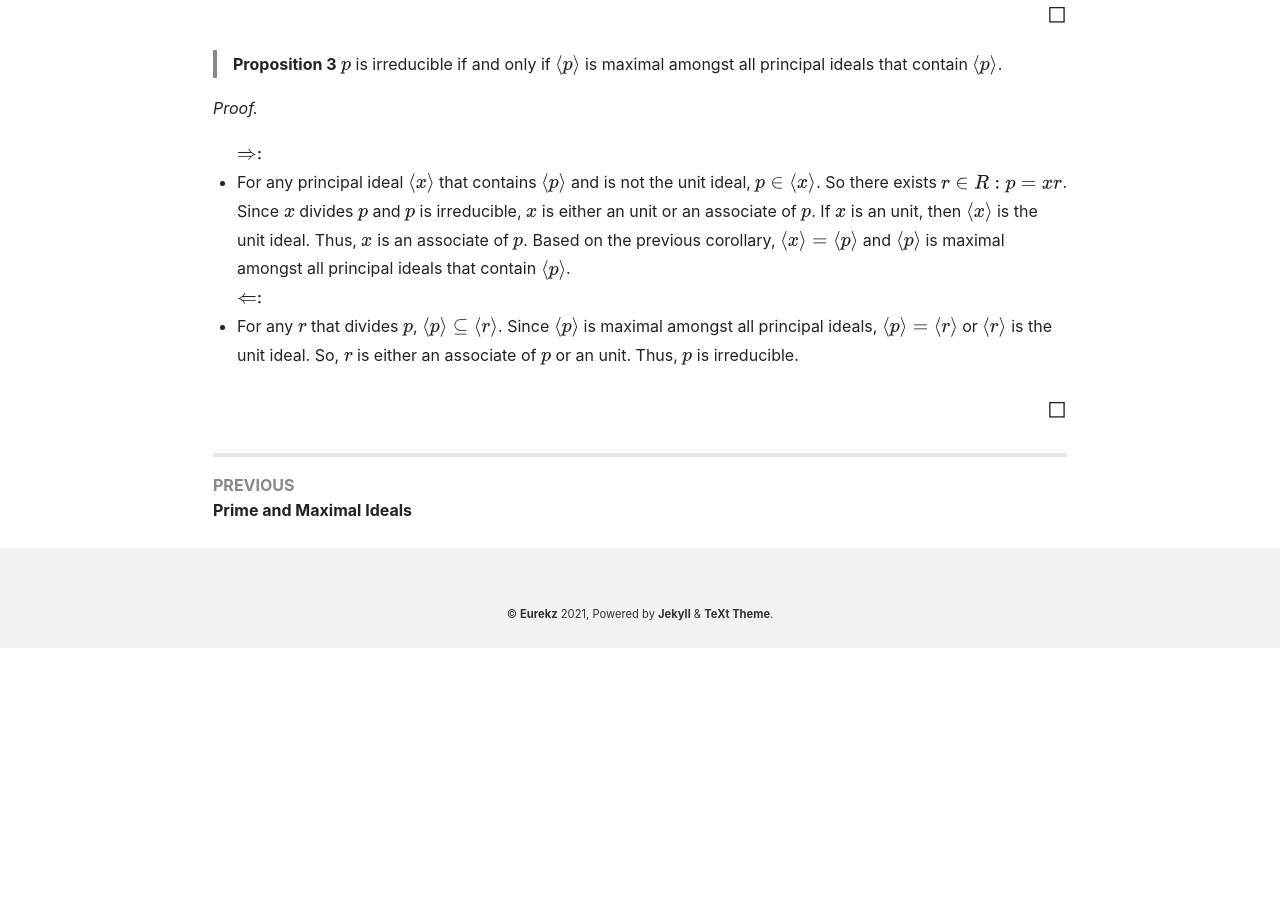
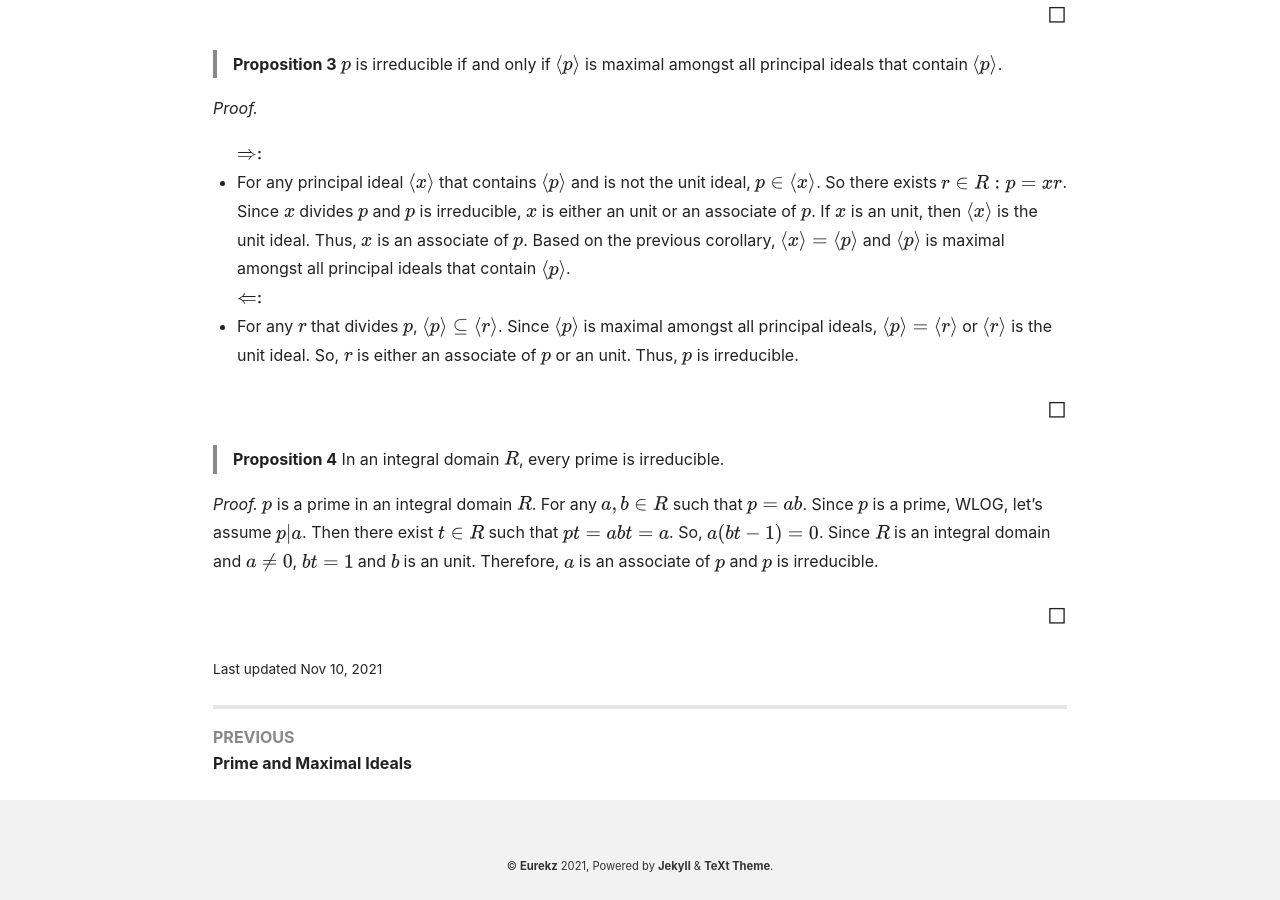
Before and after one commit to Yonderz/yonderz.github.io, a Jekyll site: the page built from _posts/2021-11-09-associates-and-irreducibles.html, in a window 1280 px wide and 900 px high, scrolled down 939 px. Built offline with Jekyll 4.4.1, drawn with Linux system fonts in a browser that asks for light colours; comment, search, counter and statistics services are not loaded; before the commit the page ends 1587 px from its top, so only the background shows below that.

Commit message:
prime irreducible

```diff
--- a/_posts/2021-11-09-associates-and-irreducibles.html
+++ b/_posts/2021-11-09-associates-and-irreducibles.html
@@ -3,6 +3,7 @@ title: Associates and Irreducibles
 mathjax: true
 tags: algebra
 key: 2021-11-09-associates-and-irreducibles
+modify_date: 2021-11-10
 excerpt: <blockquote class="statement"> <p id="uid6" data-tralics-id="uid6" data-number="" class="noindent"><strong>Proposition 3</strong> <span class="inline_math">\( p \)</span> is irreducible if and only if <span class="inline_math">\( \langle p \rangle \)</span> is maximal amongst all principal ideals that contain <span class="inline_math">\( \langle p \rangle \)</span>.<span class="intersentencespace"></span></p> </blockquote>
 ---
 
@@ -92,3 +93,23 @@ excerpt: <blockquote class="statement"> <p id="uid6" data-tralics-id="uid6" data
     </li>
 </ul>
 {% include qed.html %}
+
+<blockquote class="statement">
+    <p id="uid9" data-tralics-id="uid9" data-number=""><strong>Proposition 4</strong> In an integral domain <span
+            class="inline_math">\( R \)</span>, every prime is irreducible.<span class="intersentencespace"></span></p>
+</blockquote>
+
+<p><em>Proof. </em><span class="inline_math">\( p \)</span> is a prime in an integral domain <span class="inline_math">\( R
+        \)</span>.<span class="intersentencespace"></span> For any <span class="inline_math">\( a,b \in R \)</span> such
+    that <span class="inline_math">\( p=ab \)</span>.<span class="intersentencespace"></span> Since <span
+        class="inline_math">\( p \)</span> is a prime, WLOG, let’s assume <span class="inline_math">\( p|a
+        \)</span>.<span class="intersentencespace"></span> Then there exist <span class="inline_math">\( t \in R
+        \)</span> such that <span class="inline_math">\( pt=abt=a \)</span>.<span class="intersentencespace"></span> So,
+    <span class="inline_math">\( a(bt-1)=0 \)</span>.<span class="intersentencespace"></span> Since <span
+        class="inline_math">\( R \)</span> is an integral domain and <span class="inline_math">\( a\neq 0 \)</span>,
+    <span class="inline_math">\( bt=1 \)</span> and <span class="inline_math">\( b \)</span> is an unit.<span
+        class="intersentencespace"></span> Therefore, <span class="inline_math">\( a \)</span> is an associate of <span
+        class="inline_math">\( p \)</span> and <span class="inline_math">\( p \)</span> is irreducible.<span
+        class="intersentencespace"></span>
+</p>
+{% include qed.html %}
```
